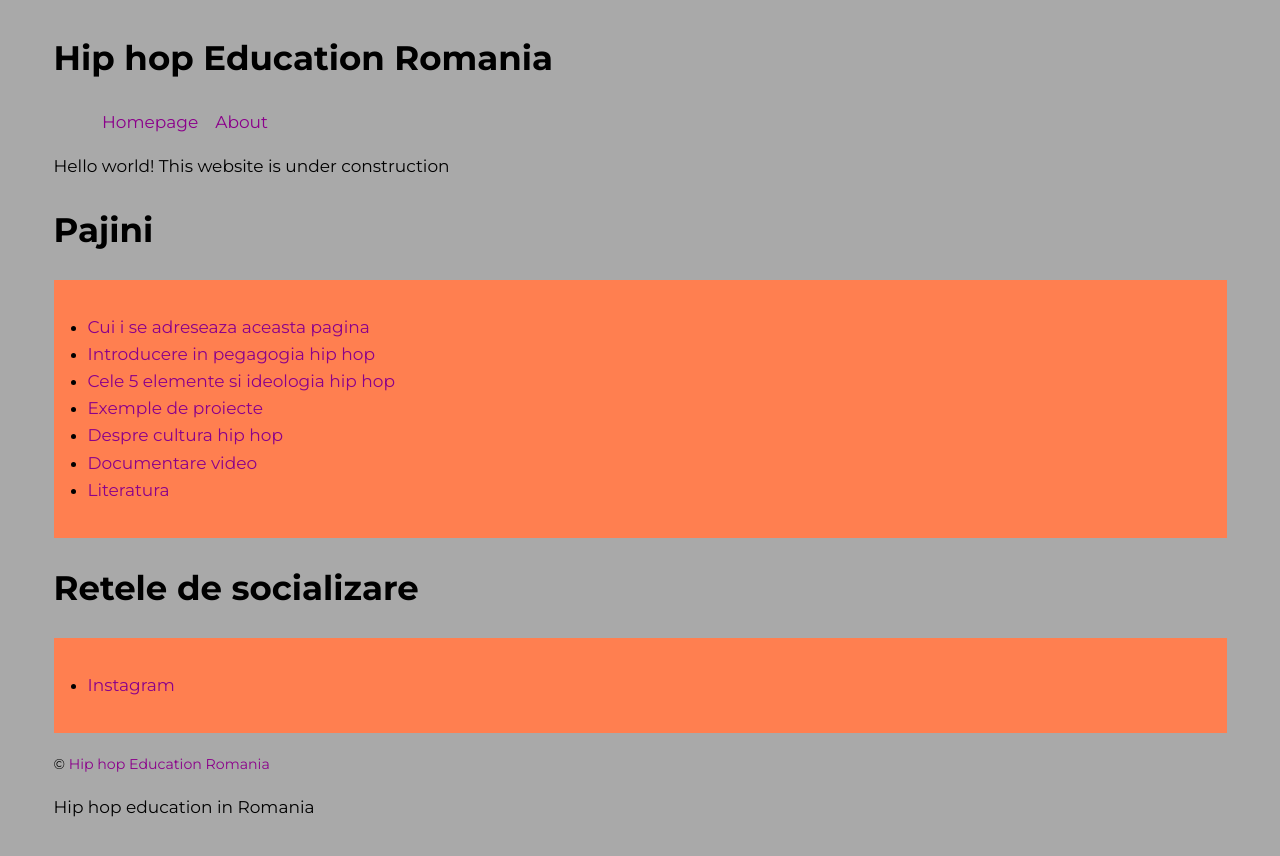
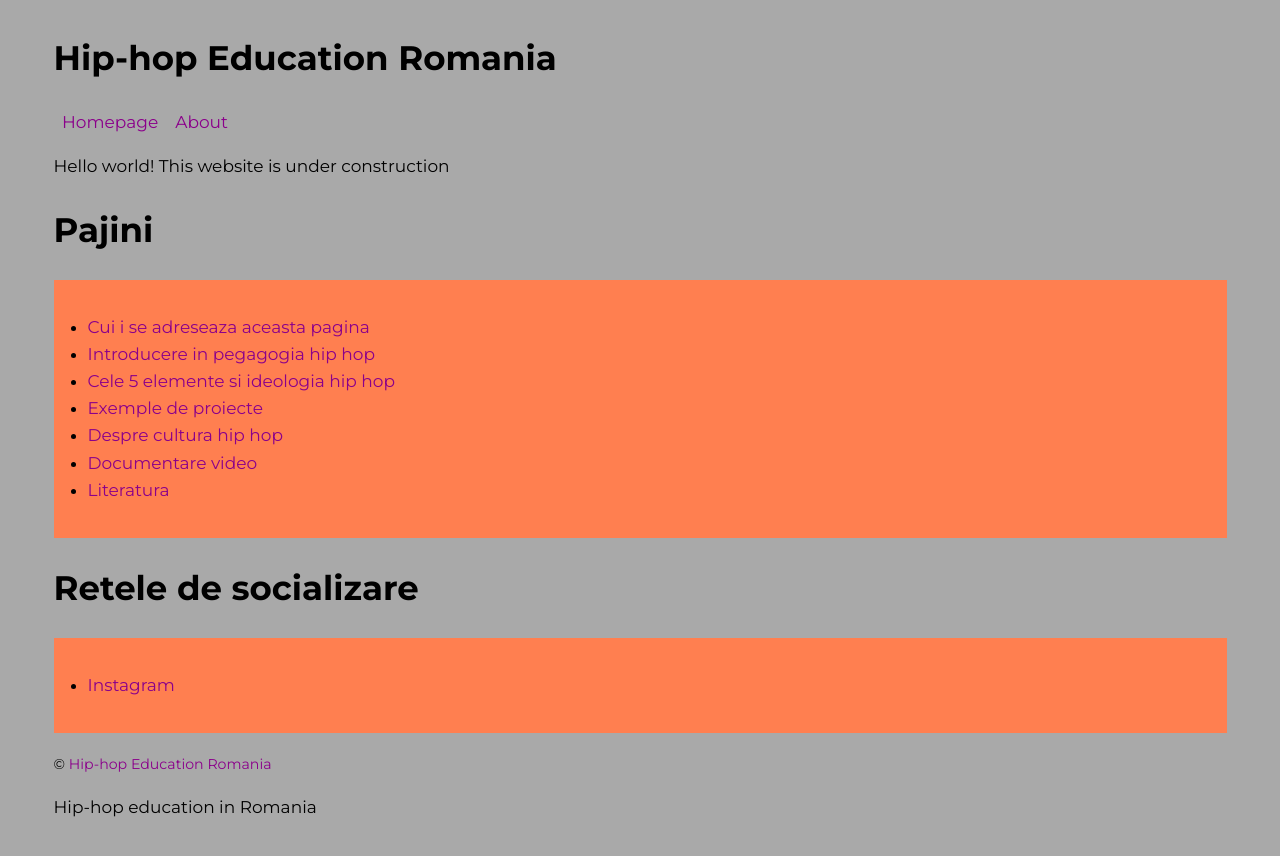
Before and after one commit to hiphopeduro/hiphopeduro.github.io, a Jekyll site: the page built from index.md, in a window 1280 px wide. Shown: the top 856 px of the page. Built offline with Jekyll 4.4.1, drawn with Linux system fonts in a browser that asks for light colours; our own code applies the rules of GitHub Pages for plain Markdown files.

Commit message:
fix title and menu

```diff
--- a/_config.yml
+++ b/_config.yml
@@ -1,4 +1,4 @@
-title: Hip hop Education Romania
-description: Hip hop education in Romania
+title: Hip-hop Education Romania
+description: Hip-hop education in Romania
 lang: rm
 menu: true
--- a/assets/css/index.css
+++ b/assets/css/index.css
@@ -57,9 +57,10 @@ body > header menu {
 	display: flex;
 	flex-wrap: wrap;
 	list-style: none;
-	:is(a) {
-		padding: var(--s);
-	}
+	padding: 0;
+}
+body > header menu a {
+	padding: var(--s);
 }
 
 ul,
```
